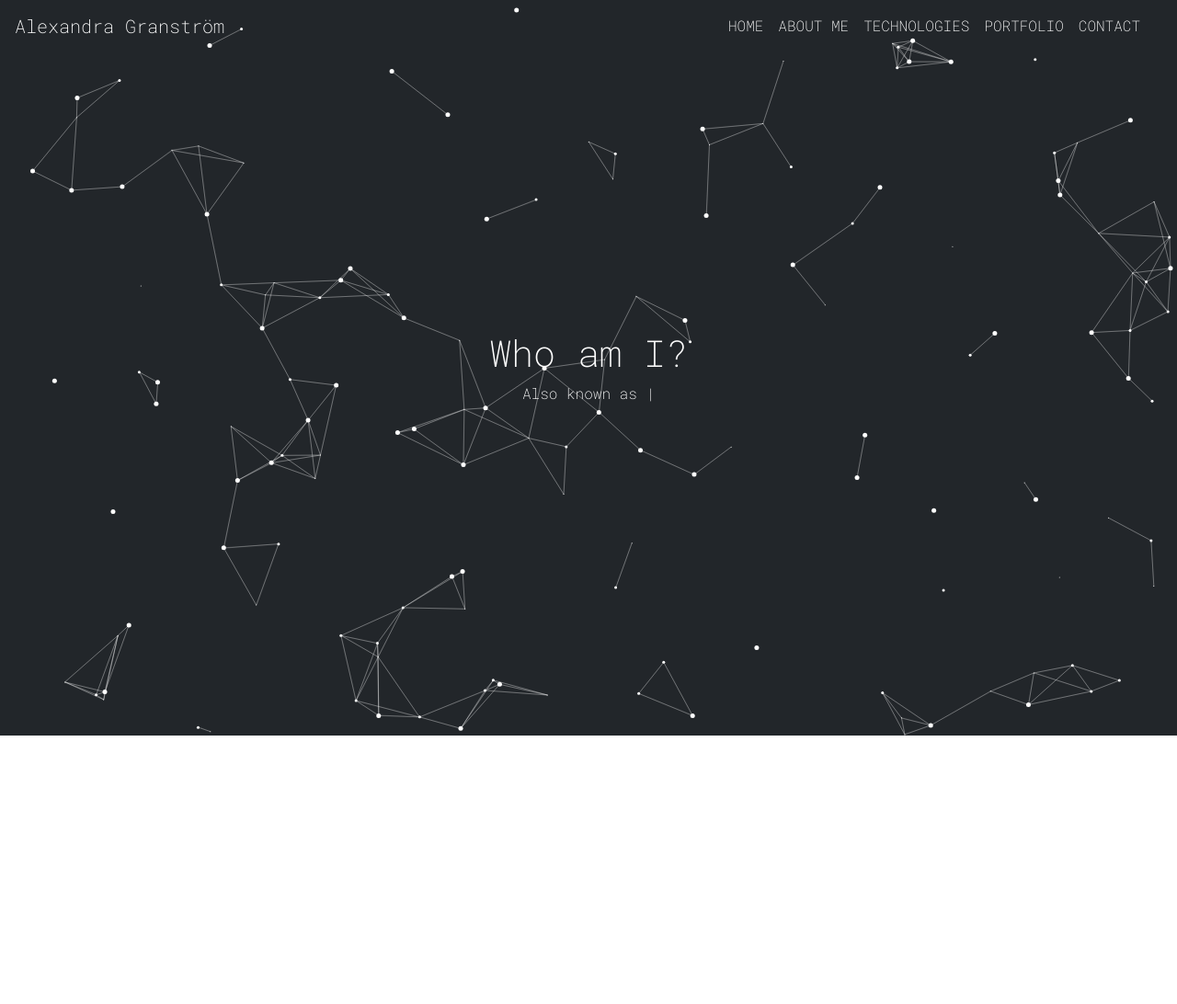
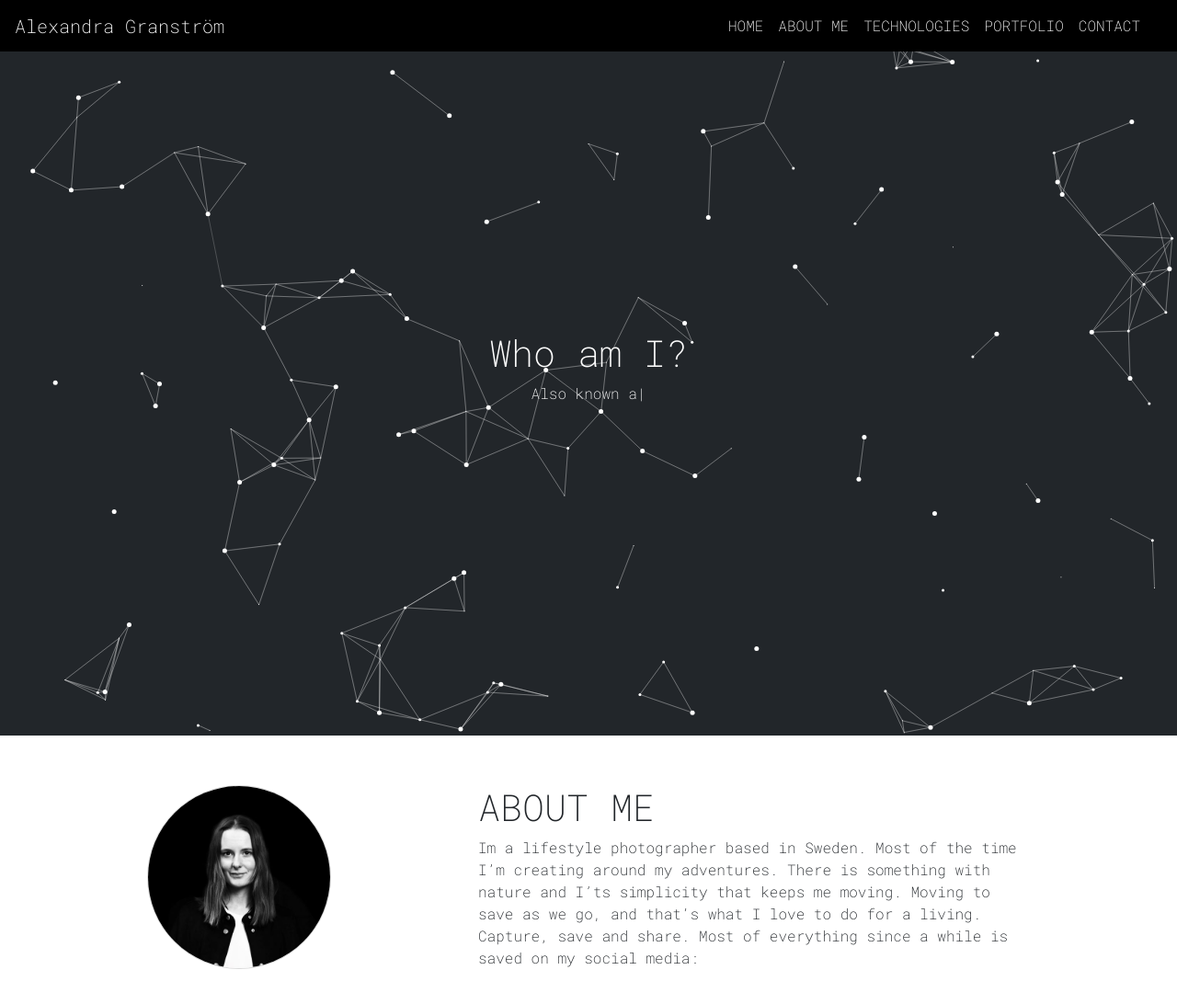
Before and after one commit to alexandragranstrom/Portfolio, a React (Create React App) app: page / in a window 1280 px wide. Shown: the top 1092 px of the page at 92% size. Before the commit the page ends 806 px from the top, so only its background shows below. Built offline with nearby package versions, Linux system fonts and the light colour scheme.

Commit message:
Added about me

```diff
--- a/src/App.js
+++ b/src/App.js
@@ -3,7 +3,7 @@ import './App.css';
 import Particles from './Particles';
 import Header from './screens/header/Header';
 import NavigationBar from './screens/navigationbar/NavigationBar';
-
+import AboutMe from './screens/aboutMe/AboutMe';
 
 function App() {
   return (
@@ -11,6 +11,7 @@ function App() {
       <NavigationBar/>
       <Header/>
       <Particles></Particles>
+      <AboutMe/>
     </div>
   );
 }
--- /dev/null
+++ b/src/screens/aboutMe/AboutMe.jsx
@@ -0,0 +1,19 @@
+import React from 'react';
+import './aboutMe.css';
+import profile from '../../images/profile.jpg'
+
+function AboutMe() {
+  return (
+    <div className='about_container' id='about-me'>
+      <div>
+        <img src={profile} alt="profile icon" />
+      </div>
+      <div className='about_text'>
+          <h1>ABOUT ME</h1>
+          <p>Im a lifestyle photographer based in Sweden. Most of the time I’m creating around my adventures. There is something with nature and I’ts simplicity that keeps me moving. Moving to save as we go, and that’s what I love to do for a living. Capture, save and share. Most of everything since a while is saved on my social media: </p>
+      </div>
+    </div>
+  )
+}
+
+export default AboutMe
--- /dev/null
+++ b/src/screens/aboutMe/aboutMe.css
@@ -0,0 +1,47 @@
+.about_container {
+    margin: 3rem 0;
+    display: flex;
+    flex-direction: row;
+    justify-content: space-evenly;
+    align-items: center;
+
+}
+
+.about_container img {
+    border-radius: 50%;
+    border: 0.5px solid rgb(218, 218, 218);
+    margin-bottom: 1rem;
+    max-width: 200px;
+    max-height: 200px;
+    object-fit: scale-down;
+
+
+}
+
+
+.about_text {
+    max-width: 600px;
+
+}
+
+/* -------------- MEDIA QuERIES ---------------------------*/
+@media only screen and (max-width: 1000px) {
+    .about_container {
+        flex-direction: column;
+
+    }
+
+
+}
+
+@media only screen and (max-width: 700px) {
+    .about_text {
+        max-width: 350px;
+
+    }
+
+    .about_text h1 {
+        text-align: center;
+    }
+
+}
--- a/src/screens/navigationbar/Navigation.css
+++ b/src/screens/navigationbar/Navigation.css
@@ -1,8 +1,11 @@
-.navigation-container {
+/*.navigation-container {
     background-color: var(--nav-color);
     color: white;
 }
 
+*/ .navigation-container {
+    background-color: black;
+}
 .navbar-light .navbar-nav .nav-link {
     color: var(--font-color) !important;
 }
--- a/src/screens/navigationbar/NavigationBar.js
+++ b/src/screens/navigationbar/NavigationBar.js
@@ -14,10 +14,10 @@ function createLinks(){
 function NavigationBar() {
   return (
     <div id="home">
-      <Navbar className="navigation__container" style={{
+      <Navbar className="navigation-container" style={{
         zIndex: '2', position: 'fixed', top: '0', width: '100%'
       }} collapseOnSelect
-        expand="md">
+        expand="lg">
         <Navbar.Brand style={{ marginLeft: '1rem' }} href="#home">Alexandra Granström</Navbar.Brand>
         <Navbar.Toggle aria-controls="basic-navbar-nav" />
         <Navbar.Collapse style={{ justifyContent: 'flex-end', marginRight: '1rem', borderColor: 'none' }}>
```
Also changed, not shown: src/images/profile.jpg (added).
